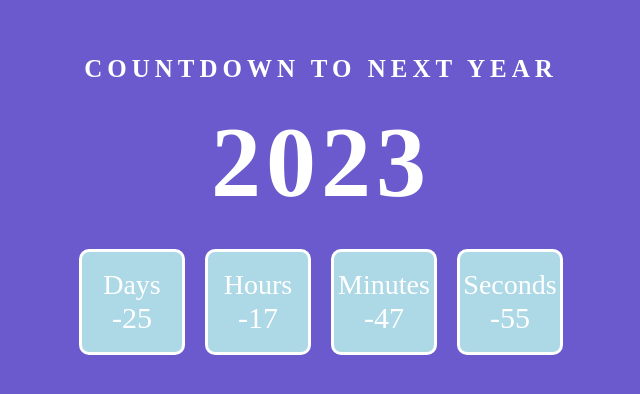
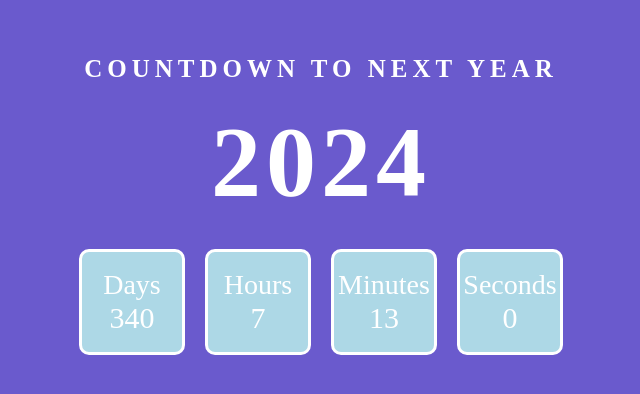
Before and after one commit to AleksaSt/new-year-countdown, a plain HTML site: page index.html in a window 1280 px wide. Shown: the part 166-560 px from the top of the page, without its empty margins (319-959 px from the left). Drawn offline with Linux system fonts and the light colour scheme.

Commit message:
fixed minor issues

```diff
--- a/index.html
+++ b/index.html
@@ -5,12 +5,12 @@
     <meta http-equiv="X-UA-Compatible" content="IE=edge" />
     <meta name="viewport" content="width=device-width, initial-scale=1.0" />
     <link rel="stylesheet" href="style.css" />
-    <title>Document</title>
+    <title>New Year Countdown</title>
   </head>
   <body>
     <div class="main-container">
       <h2>Countdown to next year</h2>
-      <div class="year">2023</div>
+      <div class="year">2024</div>
       <div class="container">
         <div class="days" id="days">00</div>
         <div class="hours" id="hours">00</div>
--- a/index.js
+++ b/index.js
@@ -3,7 +3,7 @@ const hoursElement = document.querySelector(".hours");
 const minutesElement = document.querySelector(".minutes");
 const secondsElement = document.querySelector(".seconds");
 
-const date = new Date("Jan 1, 2023 00:00:00").getTime();
+const date = new Date("Jan 1, 2024 00:00:00").getTime();
 
 function calculateDate() {
   let date2 = new Date().getTime();
@@ -23,7 +23,7 @@ function calculateDate() {
   secondsElement.innerText = sec;
 
   setTimeout(() => {
-    time();
+    calculateDate();
   }, 1000);
 }
 
```
